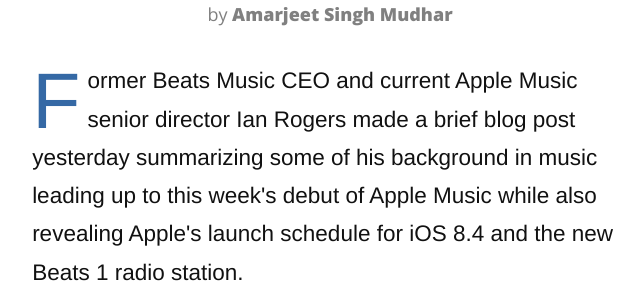
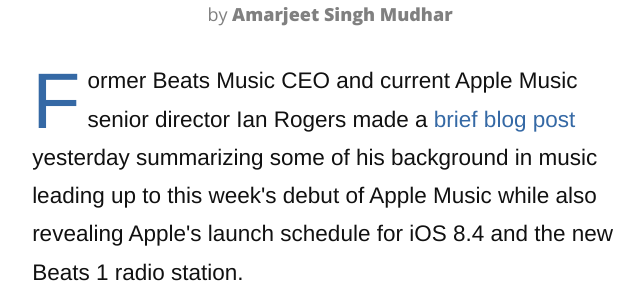
Before and after one commit to teksavant/teksavant.github.io, a Jekyll site: the page built from _posts/2015-06-28-apple-music-launch-schedule.markdown, in a window 1280 px wide and 1400 px high, scrolled down 822 px. Shown: the part 192-492 px from the top of the window, without its empty margins (310-954 px from the left). Built offline with Jekyll 4.4.1, drawn with Linux system fonts in a browser that asks for light colours; nearby versions of some CDN libraries; Markdown is read by kramdown in place of the engine named in the settings; comment, search, counter and statistics services are not loaded.

Commit message:
apple music launch

```diff
--- a/_posts/2015-06-28-apple-music-launch-schedule.markdown
+++ b/_posts/2015-06-28-apple-music-launch-schedule.markdown
@@ -4,10 +4,10 @@
 image: beats1timessq.png
 ---
 
-<p class="intro"><span class="dropcap">F</span>ormer Beats Music CEO and current Apple Music senior director Ian Rogers made a brief blog post yesterday summarizing some of his background in music leading up to this week's debut of Apple Music while also revealing Apple's launch schedule for iOS 8.4 and the new Beats 1 radio station. </p>
+<p class="intro"><span class="dropcap">F</span>ormer Beats Music CEO and current Apple Music senior director Ian Rogers made a <a href="http://www.fistfulayen.com/blog/2015/06/apple-music-and-beats-1-launch-tuesday-june-30th/">brief blog post</a> yesterday summarizing some of his background in music leading up to this week's debut of Apple Music while also revealing Apple's launch schedule for iOS 8.4 and the new Beats 1 radio station. </p>
 
 <div style="width: 80%; margin: 10px auto;"><iframe width="560" height="340" src="https://www.youtube.com/embed/Y1zs0uHHoSw" frameborder="0" allowfullscreen></iframe></div>
 
 <p>According to Rogers, iOS 8.4 will go live at 8 AM Pacific this Tuesday, two hours earlier than Apple's usual iOS update release window. Beats 1 will kick off programming an hour later, offering users around the world a 24/7 streaming music station led by former BBC DJ Zane Lowe and featuring a mixture of interviews and music sets from DJs interspersed with programming blocks from celebrities such as Elton John, Dr. Dre, Pharrell, and Drake.</p>
-<p style="font-weight:lighter;"><i>"Tuesday morning we’ll be unveiling the next chapter. Please make a note to upgrade to iOS 8.4 at 8am PT Tuesday, June 30th and listen to the first Beats 1 broadcast at 9am PT. Here’s a Facebook invite to make it easy for you to say yes, you’ll be there, and invite all your friends. See you there."<i></p>
+<p style="font-weight:lighter;"><i>"Tuesday morning we’ll be unveiling the next chapter. Please make a note to upgrade to iOS 8.4 at 8am PT Tuesday, June 30th and listen to the first Beats 1 broadcast at 9am PT. Here’s a Facebook invite to make it easy for you to say yes, you’ll be there, and invite all your friends. See you there."</i></p>
 <p>Aside from Beats 1, which is free to all users signed in with an Apple ID, Apple Music also includes a paid streaming component priced at $9.99 per month for a single user or $14.99 for a family of up to six people. Subscribers will have streaming access to the full Apple Music catalog of over 30 million tracks, with Apple offering a three-month free trial to give users an extended opportunity to test out the new service.</p>
```
